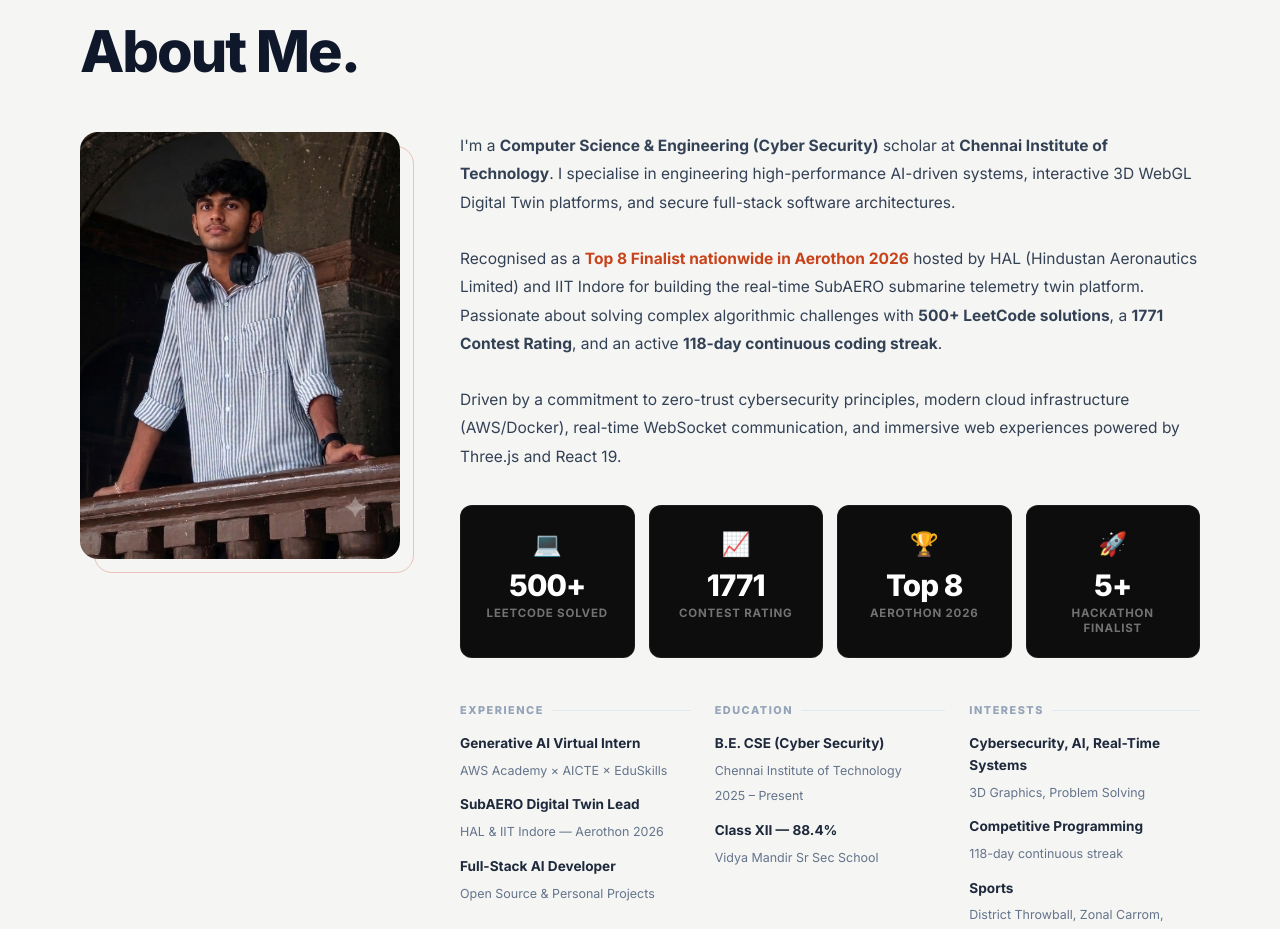
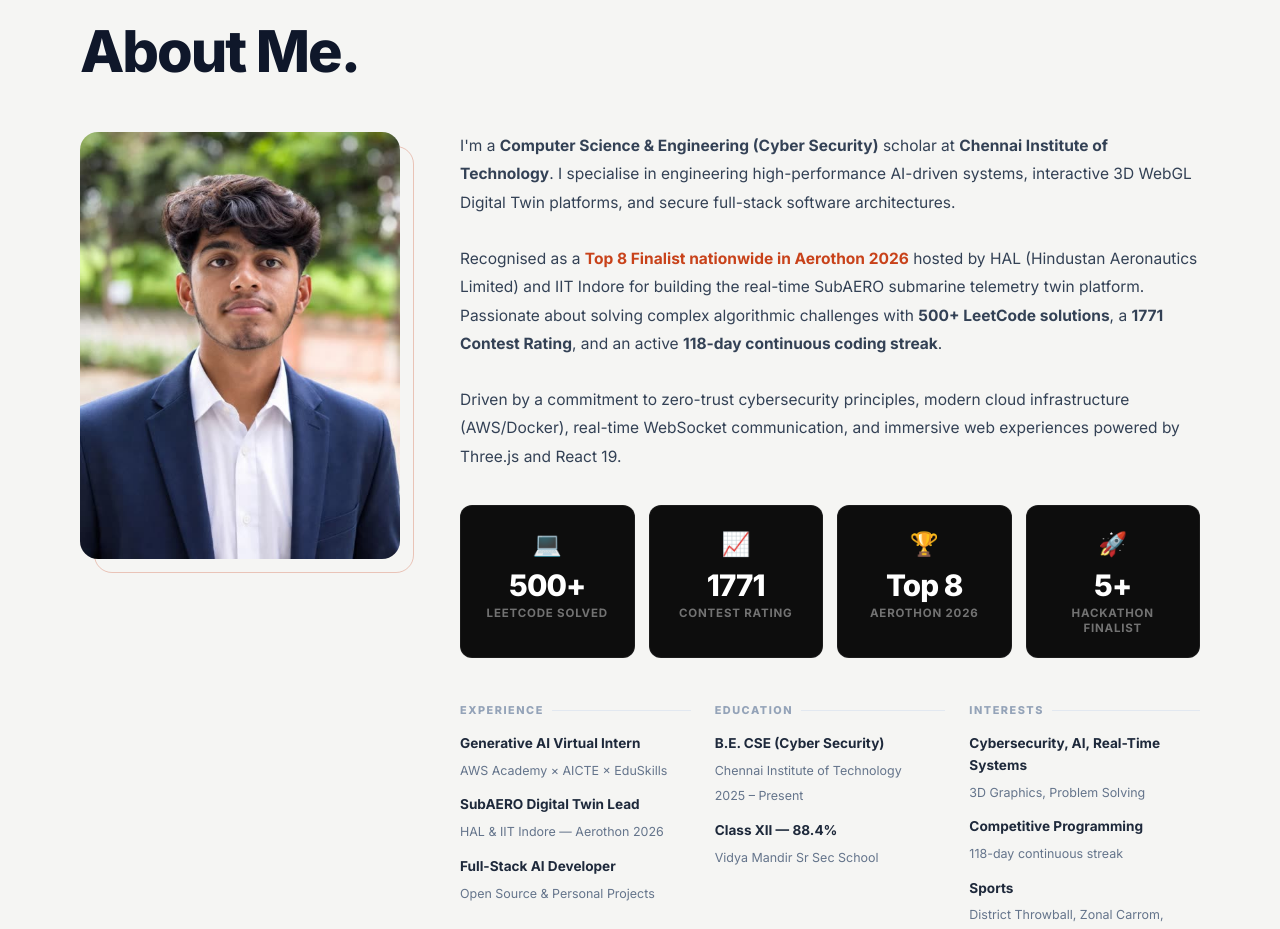
Before and after one commit to Nithish-Bharathwaj-N/NITHISH-PORTFOLIO, a Next.js app: page / in a window 1280 px wide. Shown: the part 920-1849 px from the top of the page. Built offline with nearby package versions, Linux system fonts and the light colour scheme.

Commit message:
Update About section with new user uploaded portrait photo

```diff
--- a/app/page.tsx
+++ b/app/page.tsx
@@ -451,7 +451,7 @@ nav#navbar{position:fixed;top:0;left:0;right:0;z-index:1000;height:62px;display:
     <h2 id="about-title" class="sec-title" style="color:var(--text-dark)">About Me.</h2>
     <div class="about-grid">
       <div class="about-photo-wrap fu">
-        <img src="images/nithish-photo.jpg" alt="Portrait of Nithish Bharathwaj N" loading="lazy" width="320" height="427">
+        <img src="images/about-photo.jpg" alt="Portrait of Nithish Bharathwaj N" loading="lazy" width="320" height="427">
       </div>
       <div class="about-body">
         <p class="about-desc">I'm a <strong>Computer Science &amp; Engineering (Cyber Security)</strong> scholar at <strong>Chennai Institute of Technology</strong>. I specialise in engineering high-performance AI-driven systems, interactive 3D WebGL Digital Twin platforms, and secure full-stack software architectures.<br><br>Recognised as a <strong style="color:var(--accent)">Top 8 Finalist nationwide in Aerothon 2026</strong> hosted by HAL (Hindustan Aeronautics Limited) and IIT Indore for building the real-time SubAERO submarine telemetry twin platform. Passionate about solving complex algorithmic challenges with <strong>500+ LeetCode solutions</strong>, a <strong>1771 Contest Rating</strong>, and an active <strong>118-day continuous coding streak</strong>.<br><br>Driven by a commitment to zero-trust cybersecurity principles, modern cloud infrastructure (AWS/Docker), real-time WebSocket communication, and immersive web experiences powered by Three.js and React 19.</p>
--- a/components/portfolio/about.tsx
+++ b/components/portfolio/about.tsx
@@ -17,7 +17,7 @@ export function About() {
           <div className="relative">
             <div className="absolute top-3.5 left-3.5 -right-3.5 -bottom-3.5 border-[1.5px] border-[#c8421a]/30 rounded-2xl z-0" />
             <img
-              src="/images/nithish-photo.jpg"
+              src="/images/about-photo.jpg"
               alt="Portrait of Nithish Bharathwaj N"
               className="w-full aspect-[3/4] object-cover rounded-2xl relative z-10 shadow-lg"
             />
--- a/index.html
+++ b/index.html
@@ -337,7 +337,7 @@ nav#navbar{position:fixed;top:0;left:0;right:0;z-index:1000;height:62px;display:
     <h2 id="about-title" class="sec-title" style="color:var(--text-dark)">About Me.</h2>
     <div class="about-grid">
       <div class="about-photo-wrap fu">
-        <img src="images/nithish-photo.jpg" alt="Portrait of Nithish Bharathwaj N" loading="lazy" width="320" height="427">
+        <img src="images/about-photo.jpg" alt="Portrait of Nithish Bharathwaj N" loading="lazy" width="320" height="427">
       </div>
       <div class="about-body">
         <p class="about-desc">I'm a <strong>Computer Science &amp; Engineering (Cyber Security)</strong> scholar at <strong>Chennai Institute of Technology</strong>. I specialise in engineering high-performance AI-driven systems, interactive 3D WebGL Digital Twin platforms, and secure full-stack software architectures.<br><br>Recognised as a <strong style="color:var(--accent)">Top 8 Finalist nationwide in Aerothon 2026</strong> hosted by HAL (Hindustan Aeronautics Limited) and IIT Indore for building the real-time SubAERO submarine telemetry twin platform. Passionate about solving complex algorithmic challenges with <strong>500+ LeetCode solutions</strong>, a <strong>1771 Contest Rating</strong>, and an active <strong>118-day continuous coding streak</strong>.<br><br>Driven by a commitment to zero-trust cybersecurity principles, modern cloud infrastructure (AWS/Docker), real-time WebSocket communication, and immersive web experiences powered by Three.js and React 19.</p>
```
Also changed, not shown: images/about-photo.jpg (added), public/images/about-photo.jpg (added).
